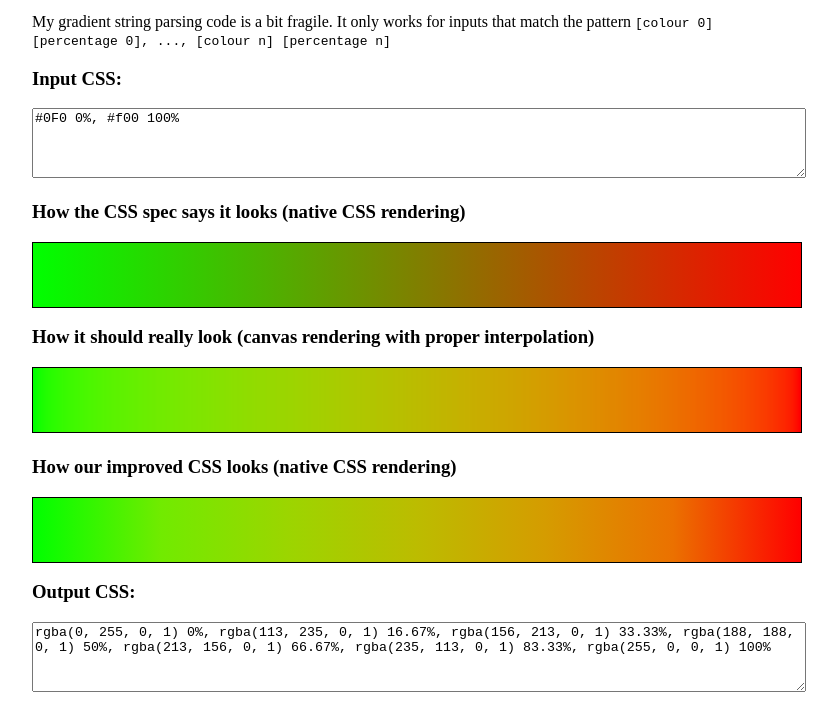
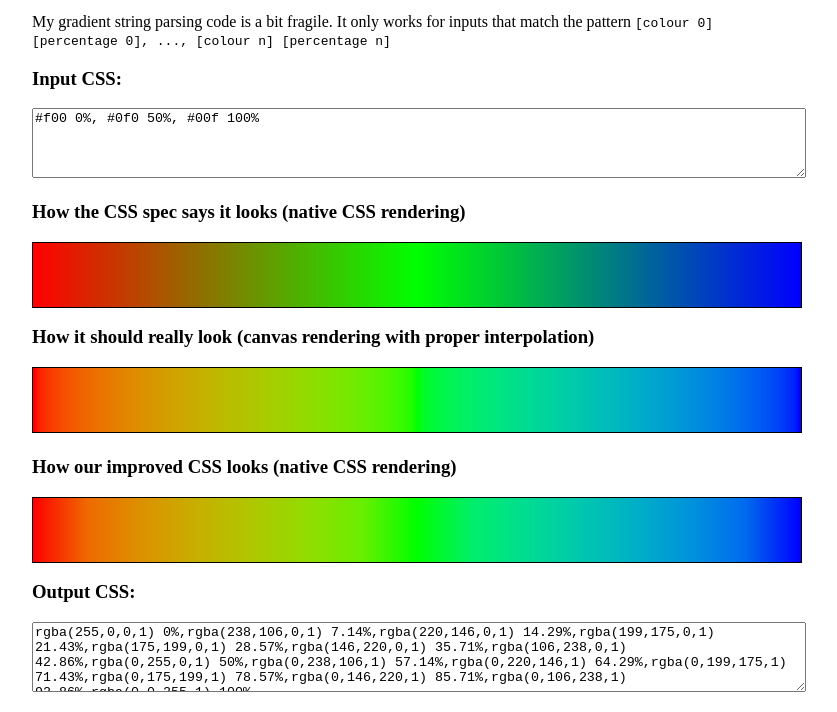
Before and after one commit to DavidBuchanan314/css-gradient-fixer, a plain HTML site: page index.html in a window 1280 px wide. Shown: the part 88-800 px from the top of the page, without its empty margins (224-1061 px from the left). Drawn offline with Linux system fonts and the light colour scheme.

Commit message:
bad commit message

```diff
--- a/index.html
+++ b/index.html
@@ -46,7 +46,7 @@
 			</p>
 
 			<h3>Input CSS:</h3>
-			<textarea id="input-textarea" oninput="refresh();">#0F0 0%, #f00 100%</textarea>
+			<textarea id="input-textarea" oninput="refresh();">#f00 0%, #0f0 50%, #00f 100%</textarea>
 
 			<h3>How the CSS spec says it looks (native CSS rendering)</h3>
 			<div id="original-div"></div>
@@ -96,16 +96,18 @@
 				var ctx = c.getContext("2d");
 				ctx.fillStyle = colour_str;
 				ctx.fillRect(0, 0, 1, 1);
-				var px = Array.from(ctx.getImageData(0, 0, 1, 1).data).map(
+				var px_raw = Array.from(ctx.getImageData(0, 0, 1, 1).data);
+				var px = px_raw.slice(0, 3).map(
 					function(x){
-						return srgb_to_linear(x / 255); // XXX: TODO DONT TRANSFORM ALPHA!
+						return srgb_to_linear(x / 255);
 					}
 				);
+				px.push(px_raw[3] / 255); // alpha is already linear
 				return px;
 			}
 
 			function linear_rgba_to_colour_string(r, g, b, a) {
-				return "rgba(" + Math.round(linear_to_srgb(r)*255) + ", " + Math.round(linear_to_srgb(g)*255) + ", " + Math.round(linear_to_srgb(b)*255) + ", " + parseFloat(a.toFixed(3)) + ")";
+				return "rgba(" + Math.round(linear_to_srgb(r)*255) + "," + Math.round(linear_to_srgb(g)*255) + "," + Math.round(linear_to_srgb(b)*255) + "," + parseFloat(a.toFixed(3)) + ")";
 			}
 
 			function parse_gradient_to_linear_rgba(gradient_string) {
@@ -113,7 +115,8 @@
 				// [ [r, g, b, a, offset], ... ]
 				// where offset is a fractional value between 0.0 and 1.0
 
-				var result = gradient_string.split(",").map(function(entry) {
+				var result = gradient_string.split(/,(?![^(]*\))/).map(function(entry) {
+					console.log(entry);
 					var matches = entry.trim().match(/(.*)\s+([\d\.]+)%/);
 					var res = colour_string_to_linear_rgba(matches[1]);
 					res.push(matches[2] / 100); // convert %age to float
@@ -146,7 +149,7 @@
 					var offset = entry[4];
 					return linear_rgba_to_colour_string(r, g, b, a) + " " + parseFloat((offset*100).toFixed(2)) + "%"
 				})
-				return sections.join(", ")
+				return sections.join(",");
 			}
 
 			function linear_interpolate(x, y, a) {
@@ -204,19 +207,30 @@
 				var improv = document.querySelector("#improved-div");
 				var output = document.querySelector("#output-textarea");
 
-				var gradient = parse_gradient_to_linear_rgba(input.value);
+				var matches = input.value.match(/([^(]*\([^,]*,)(.*)(\)[^\)]*)/);
+				if (matches) {
+					prefix = matches[1];
+					var gradient_str_in = matches[2];
+					suffix = matches[3];
+				} else {
+					var gradient_str_in = input.value;
+					prefix = "";
+					suffix = "";
+				}
+
+				var gradient = parse_gradient_to_linear_rgba(gradient_str_in);
 				console.log(gradient);
 
-				orig.style.background = "linear-gradient(to right, " +input.value+")";
+				orig.style.background = "linear-gradient(to right, " +gradient_str_in+")";
 
 				render_perfect_gradient(canvas, gradient);
 
-				var improved_gradient = improve_gradient(gradient, 5);
+				var improved_gradient = improve_gradient(gradient, 6);
 
 				var improved_gradient_string = linear_rgba_to_gradient_string(improved_gradient);
 
 				improv.style.background = "linear-gradient(to right, " +improved_gradient_string+")";
-				output.value = improved_gradient_string;
+				output.value = prefix + improved_gradient_string + suffix;
 			}
 
 			window.onload = function(){
```
